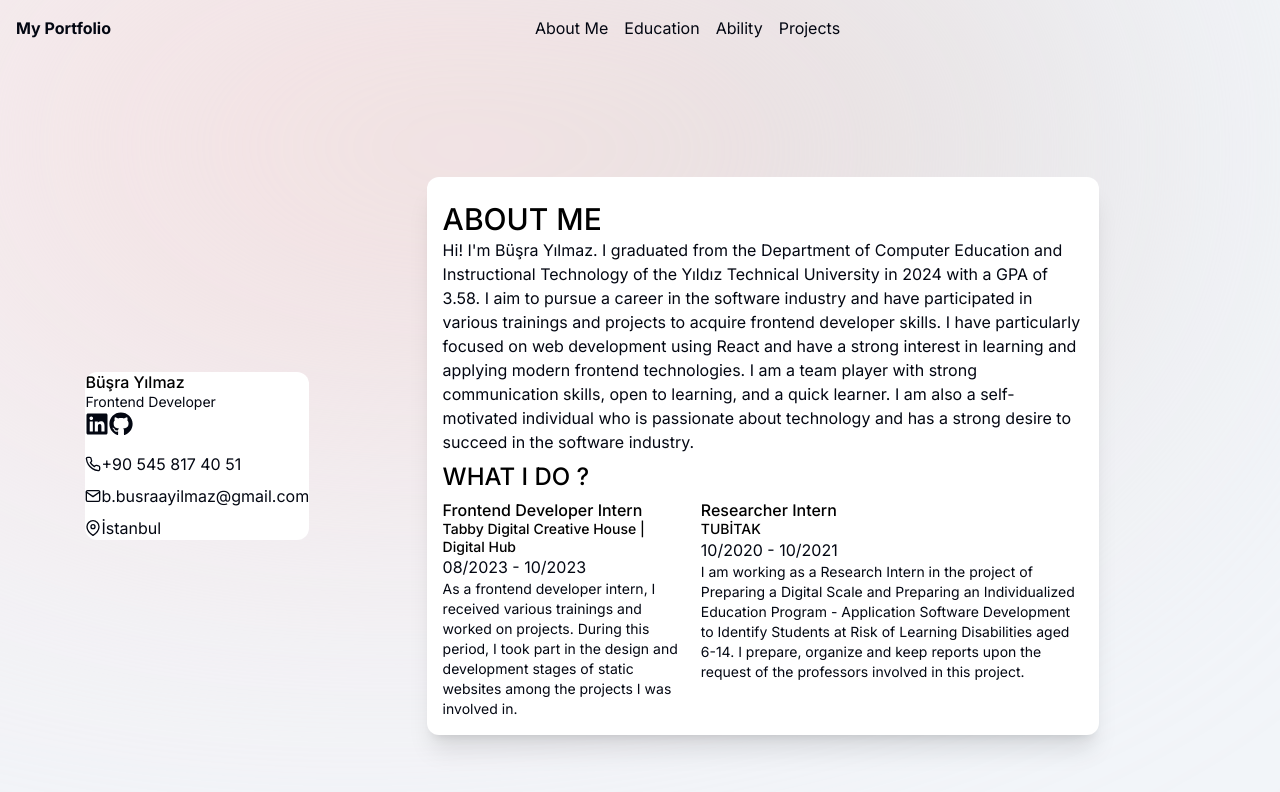
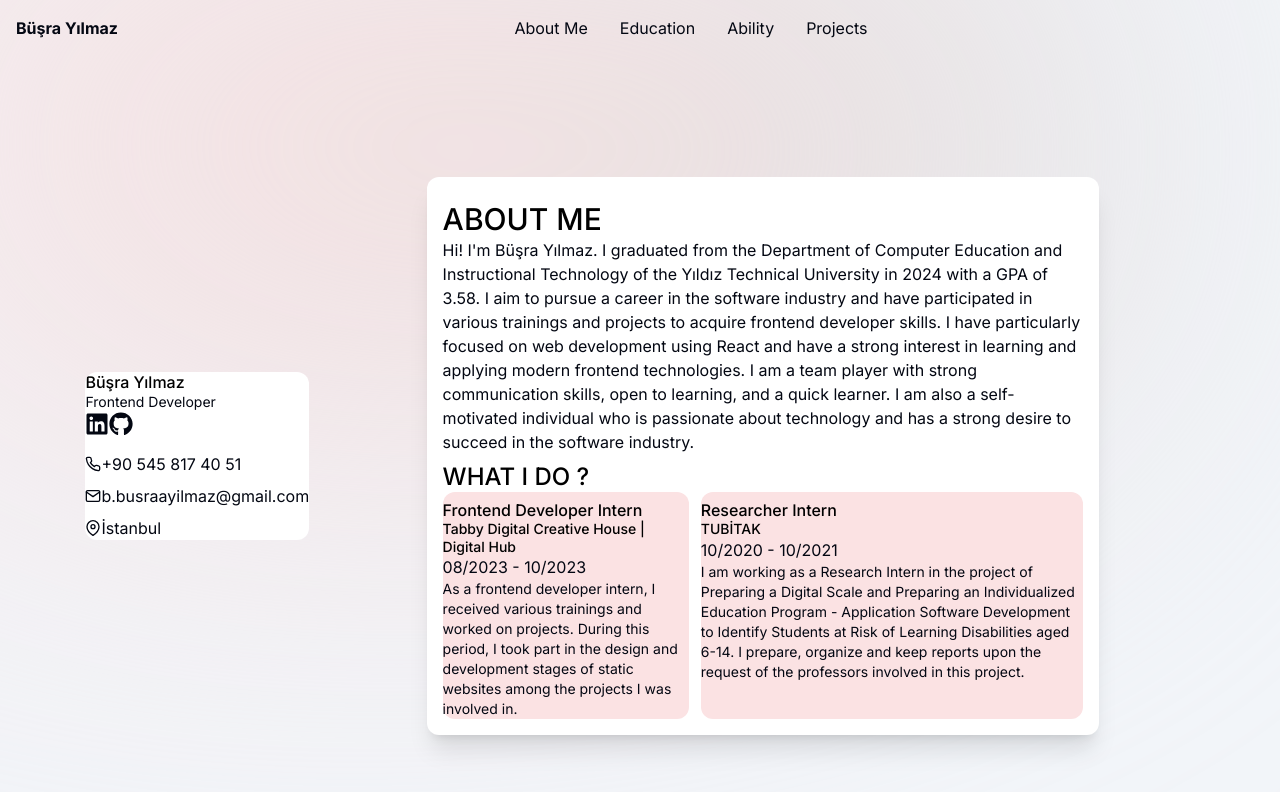
Before and after one commit to yilmaz-busra/my-portfolio, a Next.js app: page / in a window 1280 px wide. Shown: the top 792 px of the page. Built offline with nearby package versions, Linux system fonts and the light colour scheme; grey boxes are pictures that could not be loaded.

Commit message:
refactor: Updated About page styling to use consistent background color

```diff
--- a/src/Components/About.jsx
+++ b/src/Components/About.jsx
@@ -9,7 +9,7 @@ function About() {
           <h1 className=" w-full mt-2 p-3 text-3xl leading-tight font-medium text-black">
             ABOUT ME
           </h1>
-          <div className="w-full h-1  rounded-lg  bg-[#FF9C1B]   "></div>
+          <div className="w-full h-1  rounded-lg  bg-[#fbe2e3]   "></div>
         </div>
         <p>
           Hi! I&apos;m Büşra Yılmaz. I graduated from the Department of Computer
@@ -30,7 +30,7 @@ function About() {
             WHAT I DO ?
           </h1>
           <div className="flex flex-col lg:flex-row gap-3">
-            <div className="w-full lg:w-1/2 p-3  rounded-xl bg-[#FF9C1A] ">
+            <div className="w-full lg:w-1/2 p-3  rounded-xl bg-[#fbe2e3] ">
               <h2 className="mt-2 text-lg leading-tight font-medium text-black">
                 Frontend Developer Intern
               </h2>
@@ -47,7 +47,7 @@ function About() {
               </p>
             </div>
 
-            <div className=" w-full  lg:w-1/2 p-3  rounded-xl bg-[#FF9C1A] ">
+            <div className=" w-full  lg:w-1/2 p-3  rounded-xl bg-[#fbe2e3] ">
               <h2 className="mt-2 text-lg leading-tight font-medium text-black">
                 Researcher Intern
               </h2>
--- a/src/Components/Header.jsx
+++ b/src/Components/Header.jsx
@@ -6,20 +6,20 @@ const Navbar = () => {
   const [isOpen, setIsOpen] = useState(false);
 
   return (
-    <nav className="border-b">
-      <div className="container mx-auto flex justify-between items-center p-4">
-        <div className="text-xl font-bold">My Portfolio</div>
+    <nav className=" border-b  ">
+      <div className="container mx-auto flex justify-between items-center p-4  ">
+        <div className="text-xl font-bold  ">Büşra Yılmaz</div>
         <div className="hidden md:flex space-x-4">
-          <Link href="/" className="p-2 rounded border">
+          <Link href="/" className="p-4 rounded-xl border">
             About Me
           </Link>
-          <Link href="/education" className="p-2 rounded border">
+          <Link href="/education" className="p-4 rounded-xl border">
             Education
           </Link>
-          <Link href="/ability" className="p-2 rounded border">
+          <Link href="/ability" className="p-4 rounded-xl border">
             Ability
           </Link>
-          <Link href="/projectss" className="p-2 rounded border">
+          <Link href="/projectss" className="p-4 rounded-xl border">
             Projects
           </Link>
         </div>
@@ -44,7 +44,7 @@ const Navbar = () => {
       </div>
       {isOpen && (
         <div className="md:hidden flex flex-col space-y-2 p-4">
-          <Link href="/" className="p-2 rounded border">
+          <Link href="/" className="p-2 rounded border ">
             About Me
           </Link>
           <Link href="/education" className="p-2 rounded border">
--- a/src/Components/Sidebar.jsx
+++ b/src/Components/Sidebar.jsx
@@ -8,7 +8,7 @@ import { FiPhone, FiMail, FiMapPin } from "react-icons/fi";
 function Sidebar() {
   return (
     <div className="max-w-sm mx-auto bg-white rounded-xl shadow-md overflow-hidden md:max-w-2xl  ">
-      <div className=" relative w-52 h-52 mx-auto border-8 py-4 border-[#FF9C1B] rounded-full   ">
+      <div className=" relative w-52 h-52 mx-auto border-8 py-4 border-[#fbe2e3] rounded-full   ">
         <Image
           src="/profileImg.jpg"
           alt="Büşra Yılmaz"
```
